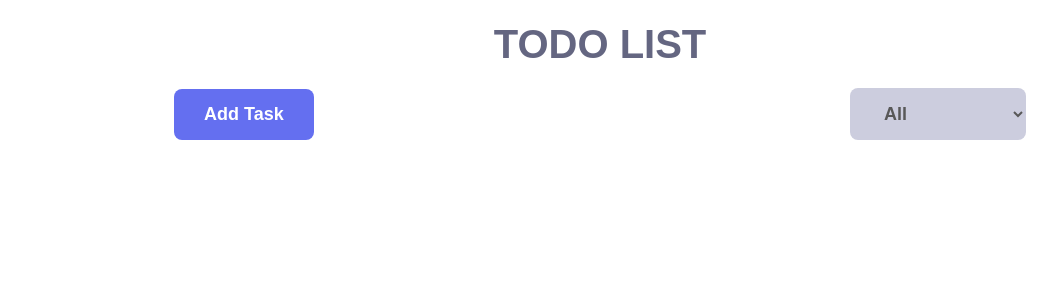
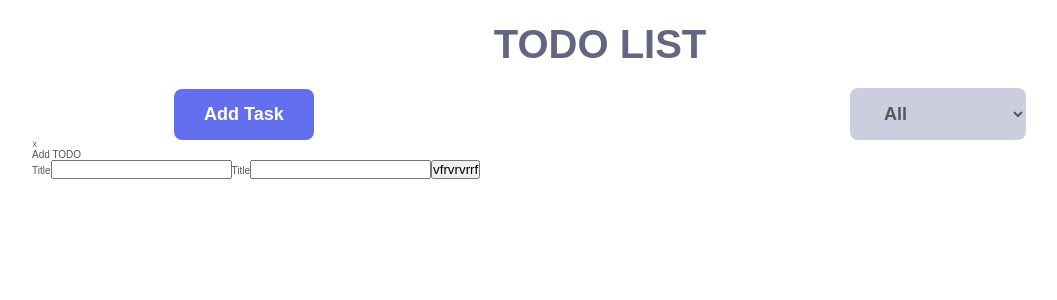
Before and after one commit to hamidreza8968/todo-app, a React (Create React App) app: page / in a window 1280 px wide. Both pictures are taken after a click on the button "Add Task". Shown: the top 300 px of the page, without its empty margins (40-1097 px from the left). Built offline with nearby package versions, Linux system fonts and the light colour scheme.

Commit message:
WIS : ModalWindow.js

```diff
--- a/src/App.js
+++ b/src/App.js
@@ -2,12 +2,17 @@ import logo from './logo.svg';
 import './App.css';
 import PageTitle from "./components/PageTitle/PageTitle";
 import AppHeader from "./components/AppHeader/AppHeader";
+import {useSelector} from "react-redux";
+import ModalWindow from "./components/ModalWindow/ModalWindow";
 
 function App() {
-  return (
+    const modalIsOpen = useSelector(store => store.modalIsOpen);
+    console.log(modalIsOpen);
+    return (
     <div className="container">
       <PageTitle/>
       <AppHeader/>
+      {modalIsOpen && <ModalWindow/>}
     </div>
   );
 }
--- a/src/components/AppHeader/AppHeader.js
+++ b/src/components/AppHeader/AppHeader.js
@@ -2,14 +2,21 @@ import Button from "../Button/Button";
 import SelectButton from "../SelectButton/SelectButton"
 import styles from "./AppHeader.module.css";
 
+import {useDispatch} from "react-redux";
+import {openingModal} from "../../store";
+
+
 function AppHeader() {
-    function onClick() {
-        console.log("Add task!");
+
+    const dispatch = useDispatch();
+
+    function handleAddTaskOpenModal() {
+        dispatch(openingModal());
     }
 
     return(
         <div className={styles.header}>
-            <Button onClick={onClick}>Add Task</Button>
+            <Button onClick={handleAddTaskOpenModal}>Add Task</Button>
             <SelectButton/>
         </div>
     )
--- /dev/null
+++ b/src/components/ModalWindow/ModalWindow.js
@@ -0,0 +1,38 @@
+import {useDispatch, useSelector} from "react-redux";
+import {updateTitle , updateStatus , addTask} from "../../store";
+
+function ModalWindow() {
+    const title = useSelector(store => store.title);
+    const status = useSelector(store => store.status);
+
+    const dispatch = useDispatch();
+
+    function handleChangeTitle(title) {
+        dispatch(updateTitle(title));
+    }
+    function handleChangeStatus(status) {
+        dispatch(updateStatus(status));
+    }
+    function handleSubmit(e) {
+        e.preventDefault();
+        console.log(e.target);
+        // if (!title) return;
+        // dispatch(addTask(title , status));
+    }
+
+    return (
+        <div>
+            <div>☓</div>
+            <form onSubmit={handleSubmit}>
+                <p>Add TODO</p>
+                <label htmlFor="titleInput">Title</label>
+                <input onChange={handleChangeTitle} type="text" id="titleInput" value={title}/>
+                <label htmlFor="statusInput">Title</label>
+                <input onChange={handleChangeStatus} type="text" id="statusInput" value={status}/>
+                <button type="submit">vfrvrvrrf </button>
+            </form>
+        </div>
+    )
+}
+
+export default ModalWindow;
--- a/src/index.js
+++ b/src/index.js
@@ -21,5 +21,5 @@ root.render(
 // or send to an analytics endpoint. Learn more: https://bit.ly/CRA-vitals
 reportWebVitals();
 
-// store.dispatch({type: "task/addTask" , payload: {title:"homeWork" , status:"completed"}});
+// // store.dispatch({type: "task/addTask" , payload: {title:"homeWork" , status:"completed"}});
 // console.log(store.getState());
--- a/src/store.js
+++ b/src/store.js
@@ -4,32 +4,31 @@ import {func} from "prop-types";
 
 const initialState = {
     modalIsOpen: false,
-    title: "",
-    status: "Incomplete",
+    tasks : [{id: 0, title: "" , status: "Incomplete"}]
 };
 
 
-function addTask(title , status){
-    return {type:"task/addTask" , payload:{title , status}};
+export function addTask(title , status){
+    return {type:"tasks/addTask" , payload:{title , status}};
 }
-function updateTitle(title){
+export function updateTitle(title){
     return {type:"task/updateTitle" , payload:title};
 }
-function updateStatus(status){
+export function updateStatus(status){
     return {type:"task/updateStatus" , payload:status};
 }
-function openingModal(){
+export function openingModal(){
     return {type:"modal/openingModal"};
 }
 
 function taskReducer(state=initialState , action) {
     switch (action.type) {
-        case "task/addTask":
-            return {...state , title: action.payload.title , status: action.payload.status};
-        case "task/updateTitle":
-            return {...state , title: action.payload};
-        case "task/updateStatus":
-            return {...state , status: action.payload};
+        case "tasks/addTask":
+            return {...state , tasks: [...{id: action.payload.id,title: action.payload.title , status: action.payload.status}]};
+        case "task/updateTask":
+            return {...state , tasks: [...{title: action.payload.title , status: action.payload.status}]};
+        case "task/deleteTask":
+            return {...state , tasks: state.tasks.filter(task => task.id !== action.payload.id)};
         case "modal/openingModal":
             return {...state , modalIsOpen: true};
         default:
```
Also changed, not shown: src/components/ModalWindow/ModalWindow.module.css (added).
